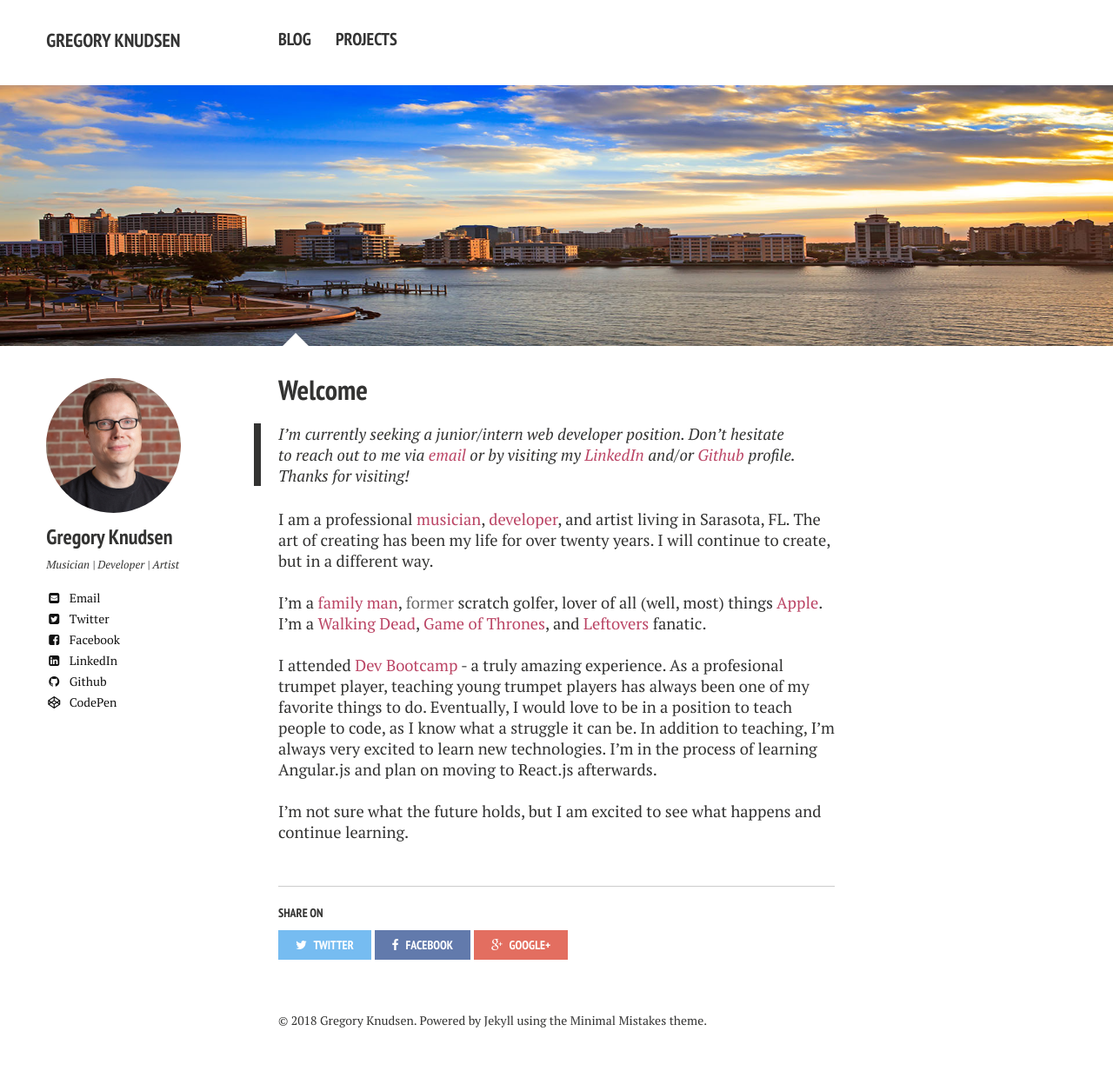
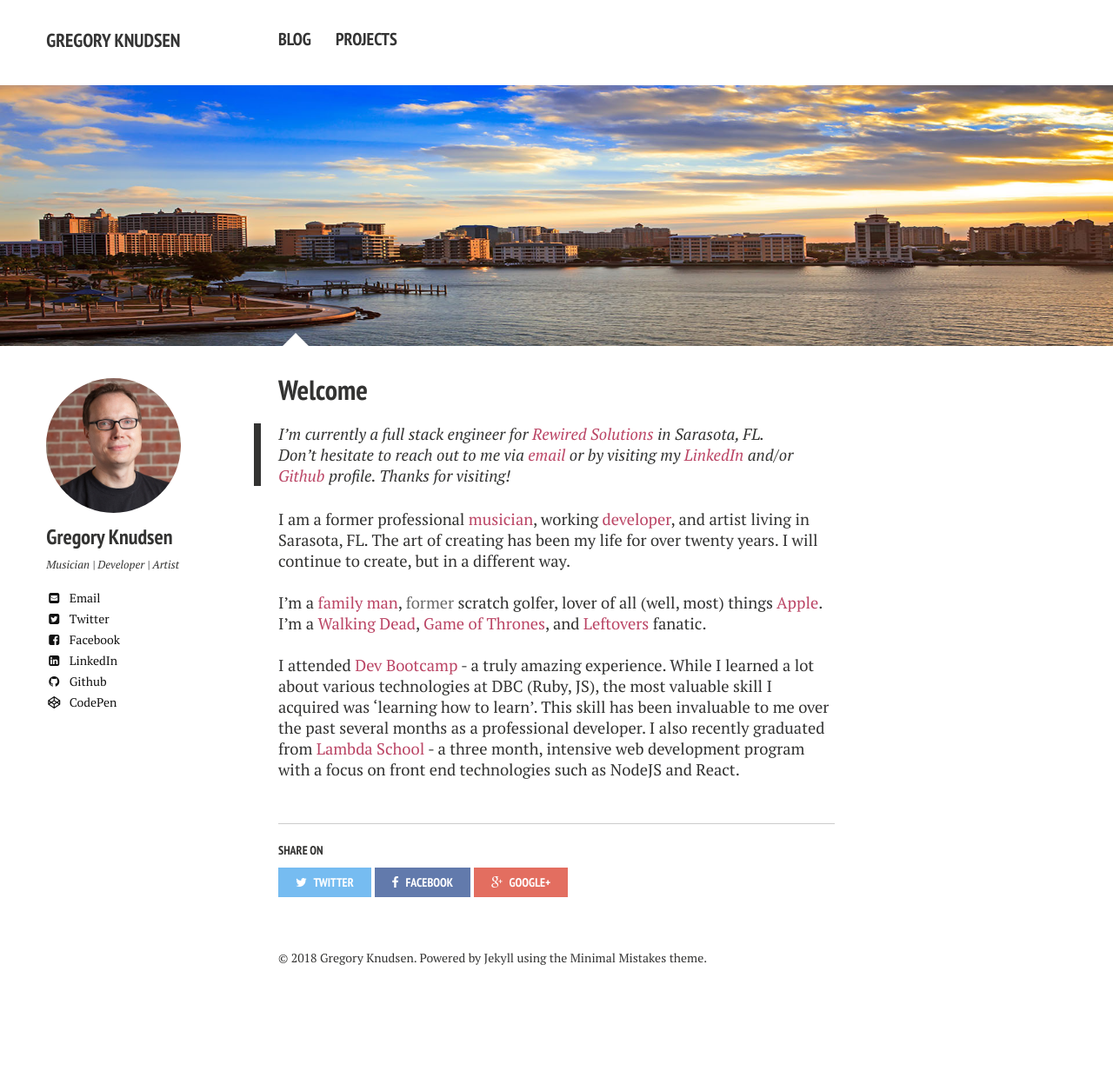
Before and after one commit to gregknudsen/gregknudsen.github.io, a Jekyll site: the page built from index.md, in a window 1280 px wide. Shown: the whole page at 87% size. Built offline with Jekyll 4.4.1, drawn with Linux system fonts in a browser that asks for light colours; nearby versions of some CDN libraries; after the commit the page ends 1160 px from its top, so only the background shows below that.

Commit message:
change about page

```diff
--- a/index.md
+++ b/index.md
@@ -8,10 +8,9 @@ image:
   feature: sarasotaSkyline.jpg
 ---
 
-> I'm currently seeking a junior/intern web developer position. Don't hesitate to reach out to me via [email](mailto:dev.artist15@gmail.com) or by visiting my [LinkedIn](https://www.linkedin.com/pub/gregory-knudsen/41/b33/64){:target="_blank"} and/or [Github](https://github.com/gregknudsen){:target="_blank"} profile. Thanks for visiting!
+> I'm currently a full stack engineer for [Rewired Solutions](https://www.rewired.solutions) in Sarasota, FL. Don't hesitate to reach out to me via [email](mailto:dev.artist15@gmail.com) or by visiting my [LinkedIn](https://www.linkedin.com/pub/gregory-knudsen/41/b33/64){:target="_blank"} and/or [Github](https://github.com/gregknudsen){:target="_blank"} profile. Thanks for visiting!
 
-I am a professional [musician](http://www.sarasotaorchestra.org/our-musicians/trumpet/greg-knudsen?referer=trombinoscope){:target="_blank"}, [developer](http://www.github.com/gregknudsen){:target="_blank"}, and artist living in Sarasota, FL. The art of creating has been my life for over twenty years. I will continue to create, but in a different way.<br><br>
+I am a former professional [musician](http://www.sarasotaorchestra.org/our-musicians/trumpet/greg-knudsen?referer=trombinoscope){:target="_blank"}, working [developer](http://www.github.com/gregknudsen){:target="_blank"}, and artist living in Sarasota, FL. The art of creating has been my life for over twenty years. I will continue to create, but in a different way.<br><br>
 I'm a [family man](http://imgur.com/BAKjeyD){:target="_blank"}, <span id="former">former</span> scratch golfer, lover of all (well, most) things [Apple](http://www.apple.com){:target="_blank"}. I'm a [Walking Dead](http://www.amc.com/shows/the-walking-dead){:target="_blank"}, [Game of Thrones](http://www.hbo.com/game-of-thrones){:target="_blank"}, and [Leftovers](http://www.hbo.com/the-leftovers){:target="_blank"} fanatic.<br><br>
-I attended [Dev Bootcamp](http://devbootcamp.com/locations/new-york/){:target="_blank"} - a truly amazing experience. As a profesional trumpet player, teaching young trumpet players has always been one of my favorite things to do. Eventually, I would love to be in a position to teach people to code, as I know what a struggle it can be.
-In addition to teaching, I'm always very excited to learn new technologies. I'm in the process of learning Angular.js and plan on moving to React.js afterwards.<br><br>
-I'm not sure what the future holds, but I am excited to see what happens and continue learning.<br><br>
+I attended [Dev Bootcamp](http://devbootcamp.com/locations/new-york/){:target="_blank"} - a truly amazing experience. While I learned a lot about various technologies at DBC (Ruby, JS), the most valuable skill I acquired was 'learning how to learn'. This skill has been invaluable to me over the past several months as a professional developer.
+I also recently graduated from [Lambda School](https://www.lambdaschool.com) - a three month, intensive web development program with a focus on front end technologies such as NodeJS and React.<br><br>
```
